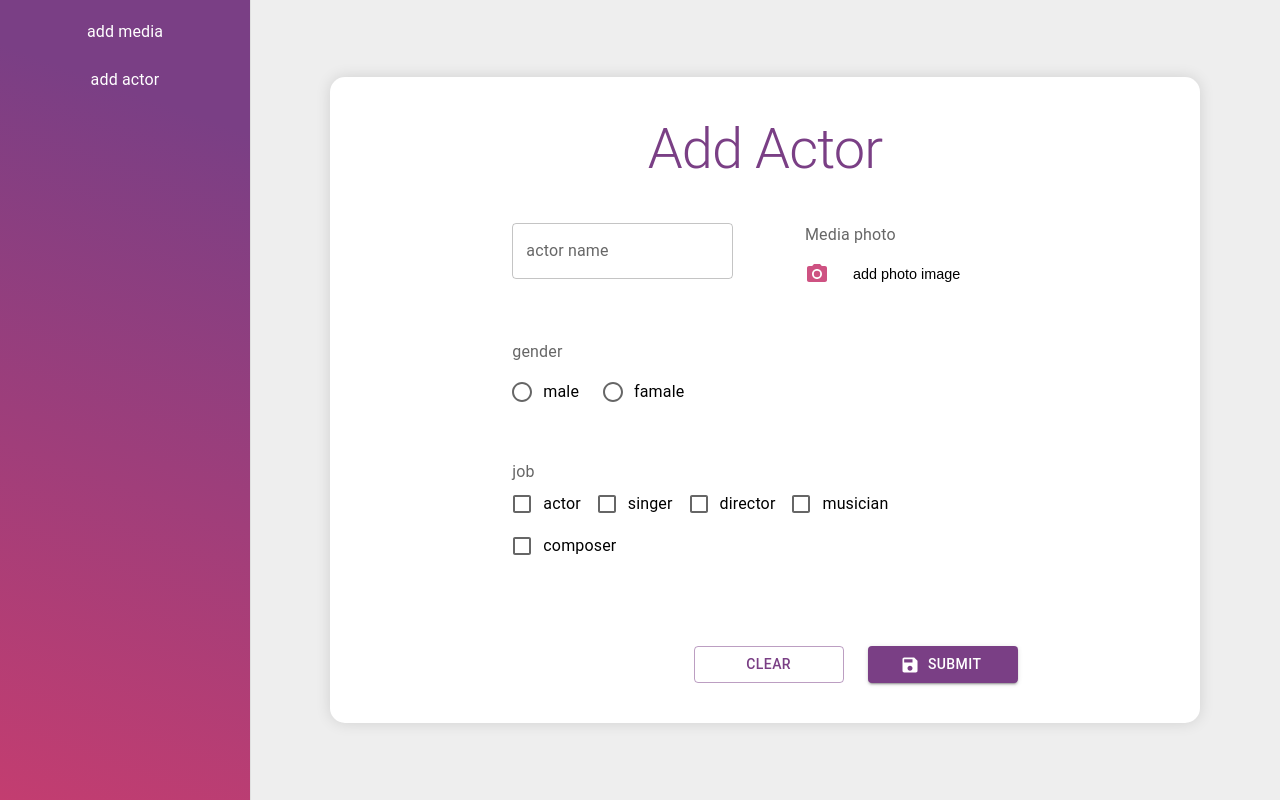
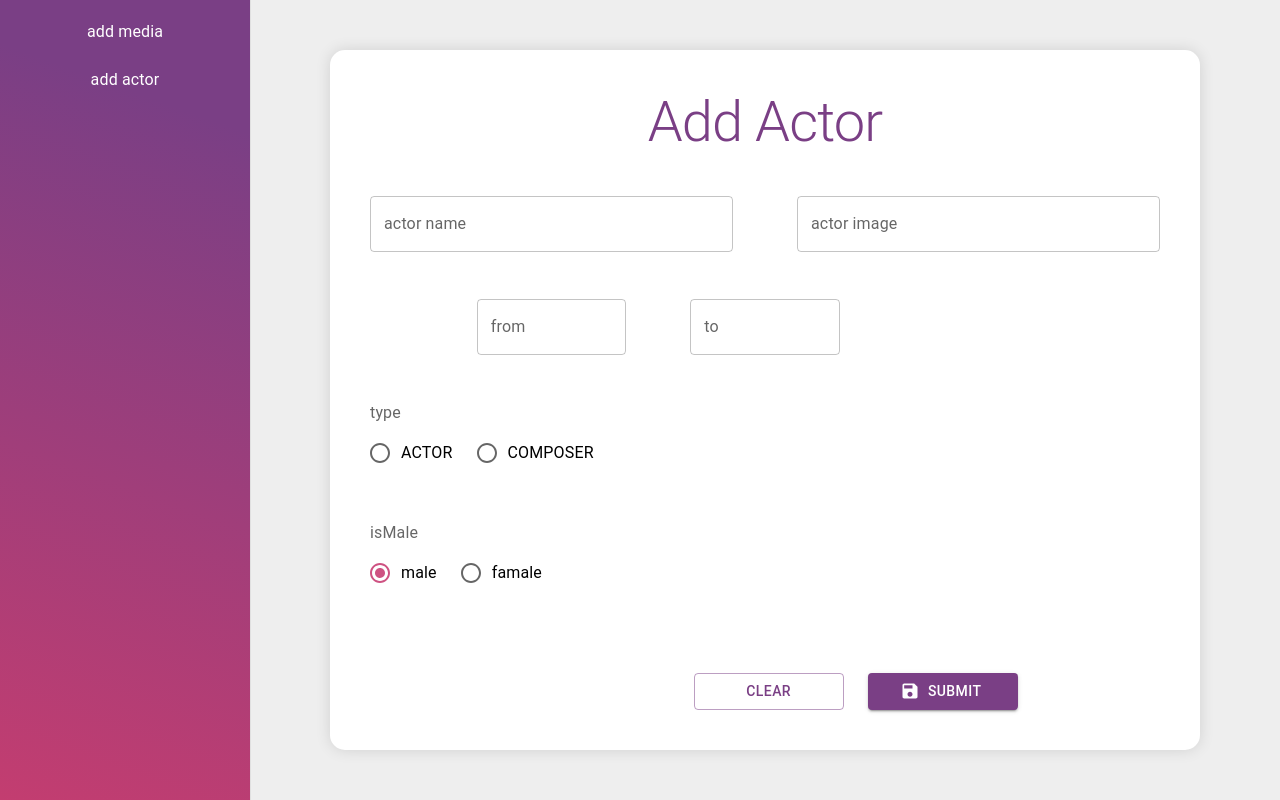
Before and after one commit to randa-11295/Nosatalga-dashboard, a React (Create React App) app: page /add-actor in a window 1280 px wide. Built offline with nearby package versions, Linux system fonts and the light colour scheme.

Commit message:
install apollo

```diff
--- a/package.json
+++ b/package.json
@@ -3,6 +3,7 @@
   "version": "0.1.0",
   "private": true,
   "dependencies": {
+    "@apollo/client": "^3.6.9",
     "@emotion/react": "^11.9.3",
     "@emotion/styled": "^11.9.3",
     "@material-ui/core": "^4.12.4",
@@ -12,7 +13,9 @@
     "@testing-library/jest-dom": "^5.16.4",
     "@testing-library/react": "^13.3.0",
     "@testing-library/user-event": "^13.5.0",
+    "apollo-link-context": "^1.0.20",
     "formik": "^2.2.9",
+    "graphql": "^16.5.0",
     "react": "^18.2.0",
     "react-dom": "^18.2.0",
     "react-router-dom": "^6.3.0",
--- /dev/null
+++ b/src/ApolloClint/client.js
@@ -0,0 +1,25 @@
+import { ApolloClient, InMemoryCache, createHttpLink,} from "@apollo/client";
+import { setContext } from "apollo-link-context";
+
+const httpLink = createHttpLink({
+  uri: "https://floating-cove-32711.herokuapp.com/",
+});
+
+const authLink = setContext(() => {
+  const token =
+    "eyJhbGciOiJIUzI1NiIsInR5cCI6IkpXVCJ9.eyJpZCI6IjYyYzE2YmQ5MWJlZDAwYzc1MWM2ZDNjNyIsImVtYWlsIjoicmFuZGEubW9oYW1lZDEyOTVAZ21haWwuY29tIiwibmFtZSI6InJhbmRhIiwiaWF0IjoxNjU2ODQzMjI1LCJleHAiOjE2NTY5Mjk2MjV9.gNqWMvkTbDwQf_NObq1BT_g2GWbjPEhhc8-gunGG5OE";
+  // JSON.parse(localStorage.getItem("token"));
+
+  return {
+    headers: {
+      Authorization: token ? `Bearer ${token}` : "",
+    },
+  };
+});
+
+const client = new ApolloClient({
+  link: authLink.concat(httpLink),
+  cache: new InMemoryCache(),
+});
+
+export default client
--- a/src/Common/vaildation.js
+++ b/src/Common/vaildation.js
@@ -6,11 +6,11 @@ const stringCheck = (field) =>
     .required(`${field} is required`)
     .min(3, `${field}  should be of minimum 8 characters length`);
 
-const dateCheck = yup
+const dateCheck = ()=>yup
   .number("enter the media date")
   .required(`media date is required`)
   .integer("must be integer")
-  .min(1700, "must be more or equal to 1700")
+  .min(1500, "must be more or equal to 1500")
   .max(1900, "must be less or equal to 1900");
 
 const arrCheck = yup
@@ -36,7 +36,10 @@ export const addMovieShema = yup.object({
 
 export const addActorShema = yup.object({
   name: stringCheck("name"),
-  photo: imgCheck("photo"),
+  type: stringCheck("type"),
+  image: stringCheck("image"),
+  from: dateCheck("from"),
+  to: dateCheck("to"),
   gender: stringCheck("gender"),
-  job: arrCheck,
+  // job: arrCheck,
 });
--- a/src/Components/Actors/AddActors.js
+++ b/src/Components/Actors/AddActors.js
@@ -1,26 +1,25 @@
 import Grid from "@mui/material/Grid";
 import Button from "@mui/material/Button";
 import TextCustomInpute from "../Inputs/TextCustomInput";
-import UploadButtons from "../Inputs/UplodeInput";
 import LoadBtn from "../Inputs/LoadBtn";
 import { useFormik } from "formik";
 import Headline from "../Text/Headline";
-import { v4 as uuid } from "uuid";
-import CheckArea from "../Inputs/CheckArea";
 import RedioArea from "../Inputs/RedioArea";
 import { addActorShema } from "../../Common/vaildation";
 
 export default function AddActors() {
   const values = {
     name: "",
-    gender: "",
-    job: [] ,
-    photo: {},
+    isMale : false ,
+    type: "",
+    from : "" ,
+    to : "" ,
+    image: "",
   };
 
   const formik = useFormik({
     initialValues: values,
-    validationSchema: addActorShema,
+    // validationSchema: addActorShema,
     onSubmit: (values) => {
       console.log("submit ", values);
       formik.resetForm();
@@ -38,15 +37,16 @@ export default function AddActors() {
     { name: "description", label: "Media Description", size: 12, mult: true },
   ];
 
-  const job = [
-    { name: "ممثل", label: "actor" ,  },
-    { name: "مطرب", label: "singer"  },
-    { name: "مخرج", label: "director"},
-    { name: "عازف", label: "musician" },
-    { name: "ملحن", label: "composer" },
-  ];
+  // const job = [
+  //   { name: "ممثل", label: "actor" ,  },
+  //   { name: "مطرب", label: "singer"  },
+  //   { name: "مخرج", label: "director"},
+  //   { name: "عازف", label: "musician" },
+  //   { name: "ملحن", label: "composer" },
+  // ];
 
-  const gender= ['male' , 'famale' ]
+  const job = [{ val : "actor" , label :"ACTOR"} ,{ val : "COMPOSER" , label : "COMPOSER"}];
+  const gender = [{ val : false , label : "male" } ,{val : true , label : "famale "}];
 
   return (
     <Grid
@@ -61,31 +61,37 @@ export default function AddActors() {
         <Headline text="Add  Actor" />
       </Grid>
 
-      <Grid item xs={4}>
+      <Grid item xs={6}>
         <TextCustomInpute formik={formik} name="name" label="actor name" />
       </Grid>
-
-      <Grid item xs={4} key={uuid()}>
-        <UploadButtons
-          formik={formik}
-          handleChange={custumHandelChange}
-          name="photo"
-        />
+      <Grid item xs={6}>
+        <TextCustomInpute formik={formik} name="image" label="actor image" />
       </Grid>
 
-      <Grid item xs={8}>
-        <RedioArea name='gender' data={gender} formik={formik} />
+      <Grid item xs={3}>
+        <TextCustomInpute formik={formik} num={true} name="from" label="from" />
+      </Grid>
+      <Grid item xs={3}>
+        <TextCustomInpute formik={formik}  num={true} name="to" label="to" />
+      </Grid>
+      <Grid item xs={3}>
+        {/* <TextCustomInpute formik={formik} name="to" label="to" /> */}
       </Grid>
 
-      <Grid item xs={8}>
-        <CheckArea name='job' data={job} formik={formik} />
+
+
+      <Grid item xs={12}>
+        <RedioArea name="type" data={job} formik={formik} />
+      </Grid>
+      <Grid item xs={12}>
+        <RedioArea name="isMale" data={gender} formik={formik} />
       </Grid>
 
       <Grid
         item
         justifyContent="center"
         xs={8}
-        sx={{ textAlign: "right" , mt:4 }}
+        sx={{ textAlign: "right", mt: 4 }}
       >
         <Button
           color="secondary"
--- a/src/Components/App/App.js
+++ b/src/Components/App/App.js
@@ -3,7 +3,6 @@ import Box from "@mui/material/Box";
 import SideBar from "../SideBar/SideBar";
 import AddMovie from "../Movie/AddMovie";
 import AddActors from "../Actors/AddActors";
-import ReactDOM from "react-dom/client";
 import { BrowserRouter, Routes, Route } from "react-router-dom";
 
 const boxStyle = {
--- a/src/Components/Inputs/RedioArea.js
+++ b/src/Components/Inputs/RedioArea.js
@@ -18,14 +18,14 @@ export default function RedioArea(props) {
         {props.data?.map((el) => (
           <FormControlLabel
           onChange={props.formik.handleChange}
-            key={el}
-            value={el}
+            key={el.label}
+            value={el.val}
             control={
               <Radio
-               checked={props.formik.values[props.name] === el}
+               checked={props.formik.values[props.name] === el.val}
                 />
             }
-            label={el}
+            label={el.label}
             sx={{ mr: 3 }}
           />
         ))}
--- a/src/index.js
+++ b/src/index.js
@@ -1,12 +1,17 @@
-import React from 'react';
-import ReactDOM from 'react-dom/client';
-import './index.css';
-import App from './Components/App/App';
-import { ThemeProvider } from '@mui/material/styles';
-import theme from "./Common/theme"
-const root = ReactDOM.createRoot(document.getElementById('root'));
+import React from "react";
+import ReactDOM from "react-dom/client";
+import "./index.css";
+import App from "./Components/App/App";
+import { ThemeProvider } from "@mui/material/styles";
+import theme from "./Common/theme";
+import { ApolloProvider } from "@apollo/client";
+import client from "./ApolloClint/client";
+
+const root = ReactDOM.createRoot(document.getElementById("root"));
 root.render(
-<ThemeProvider theme={theme}>
-  <App />
-</ThemeProvider>
+  <ApolloProvider client={client}>
+    <ThemeProvider theme={theme}>
+      <App />
+    </ThemeProvider>
+  </ApolloProvider>
 );
```
Also changed, not shown: 1 other file (tests, documents, lock files or other folders). Lines whose indentation alone changed are shown as unchanged.
